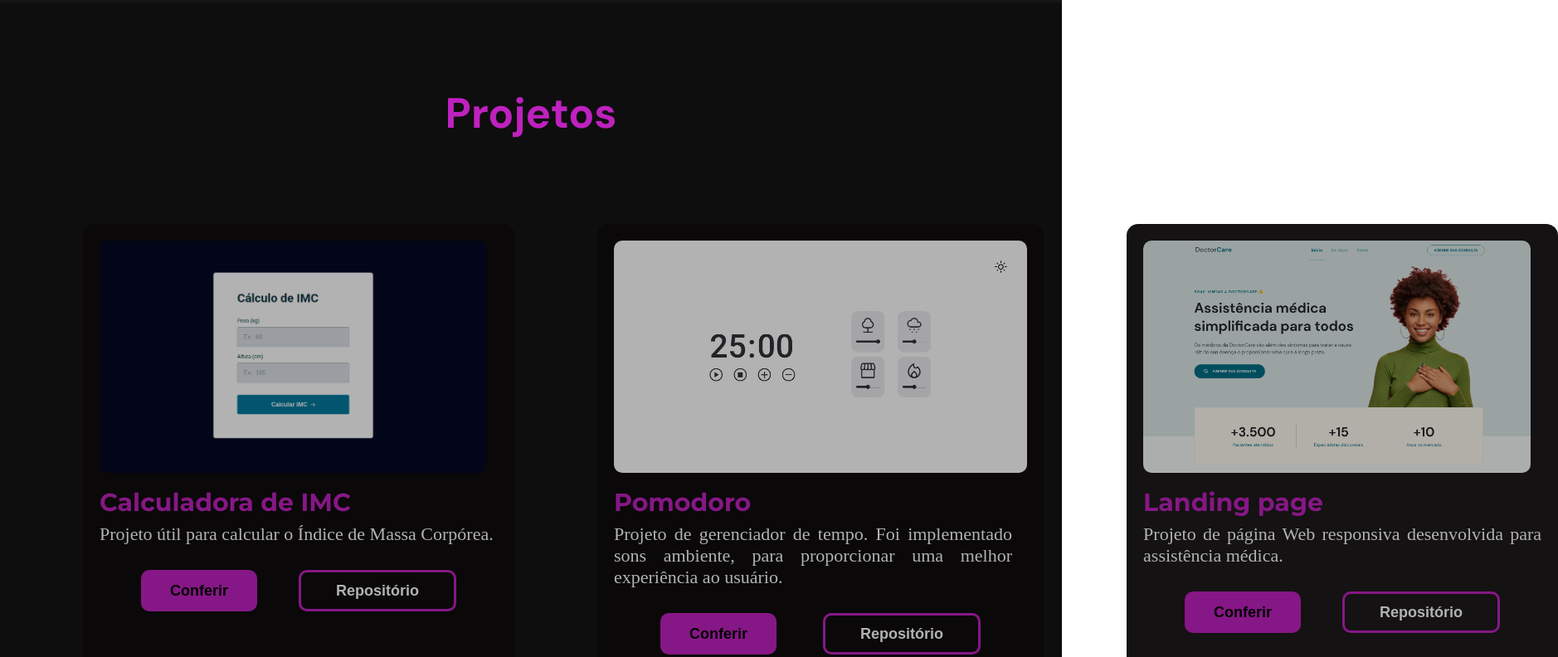
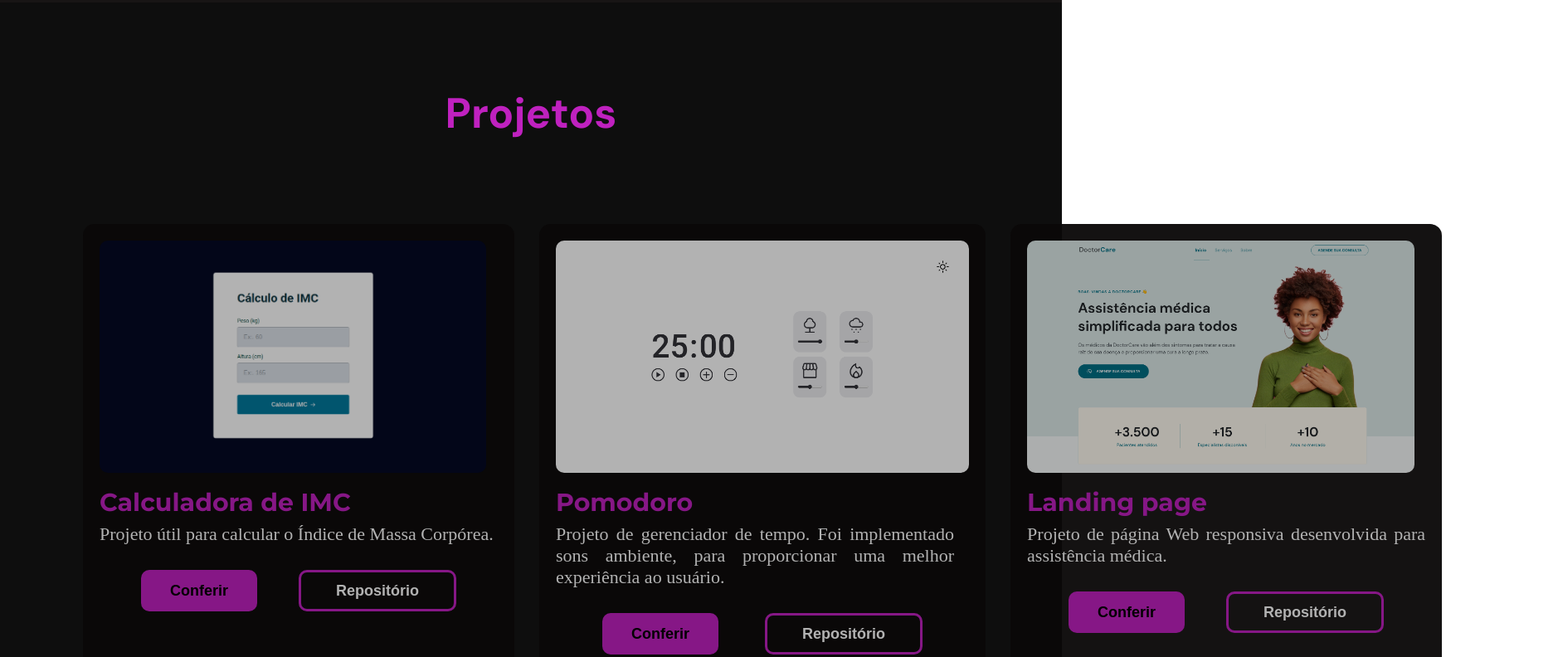
Before and after one commit to Edna06/PORTIF-LIO, a plain HTML site: page index.html in a window 1280 px wide. Shown: the part 1598-2390 px from the top of the page at 83% size, 1878 px wide, since content can reach past the window. Drawn offline with Linux system fonts and the light colour scheme.

Commit message:
ajustes css

```diff
--- a/style.css
+++ b/style.css
@@ -220,7 +220,7 @@ background: hsla(0, 0%, 0%, 0.946);
   padding-bottom: 17rem;
 
   display: grid;
-  gap: 10rem;
+  gap: 3rem;
   width: 100%;
 
   grid-template-areas: "A B C"
@@ -236,6 +236,7 @@ background: hsla(0, 0%, 0%, 0.946);
   filter: brightness(0.7);
 
   transition: all .9s;
+  margin-bottom: 4rem;
 }
 
 #projects .card:hover {
```
